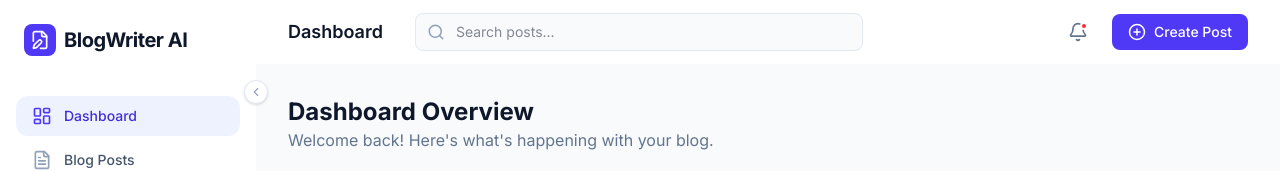
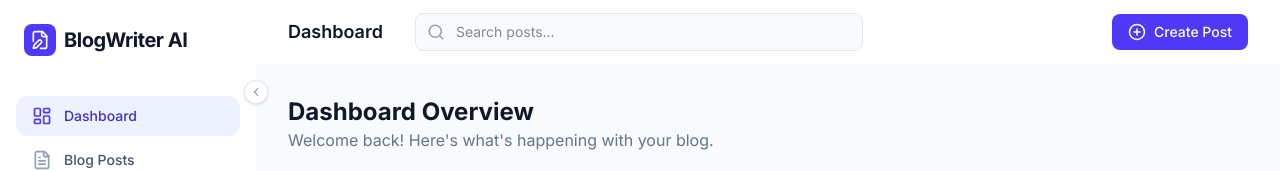
Before and after one commit to omar-kabani-tech/BlogWriter, a React (Vite) app: page / in a window 1280 px wide. Shown: the top 171 px of the page. Built offline with nearby package versions, Linux system fonts and the light colour scheme.

Commit message:
feat: Remove unused notification bell icon
The notification bell icon and its associated functionality are no longer used in the application's header. This commit removes the icon and its styling to clean up the UI.

```diff
--- a/src/App.tsx
+++ b/src/App.tsx
@@ -9,7 +9,6 @@ import {
   FileText,
   PlusCircle,
   Search,
-  Bell,
   User,
   MoreVertical,
   ChevronRight,
@@ -334,10 +333,6 @@ export default function App() {
             </div>
           </div>
           <div className="flex items-center gap-4">
-            <button className="p-2 text-slate-500 hover:bg-slate-50 rounded-lg transition-colors relative">
-              <Bell size={20} />
-              <span className="absolute top-2 right-2 w-2 h-2 bg-red-500 rounded-full border-2 border-white"></span>
-            </button>
             <button
               onClick={() => setCurrentScreen('new-post')}
               className="bg-indigo-600 hover:bg-indigo-700 text-white px-4 py-2 rounded-lg text-sm font-medium transition-all flex items-center gap-2"
```
